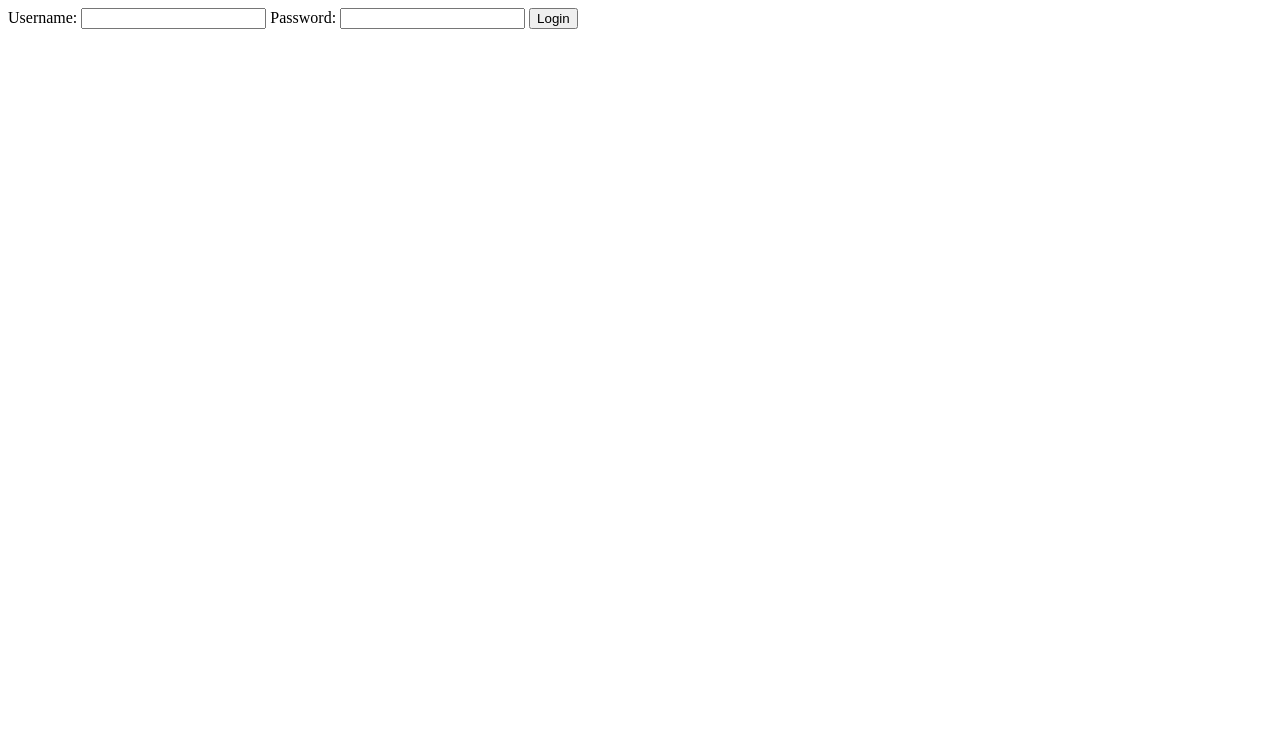
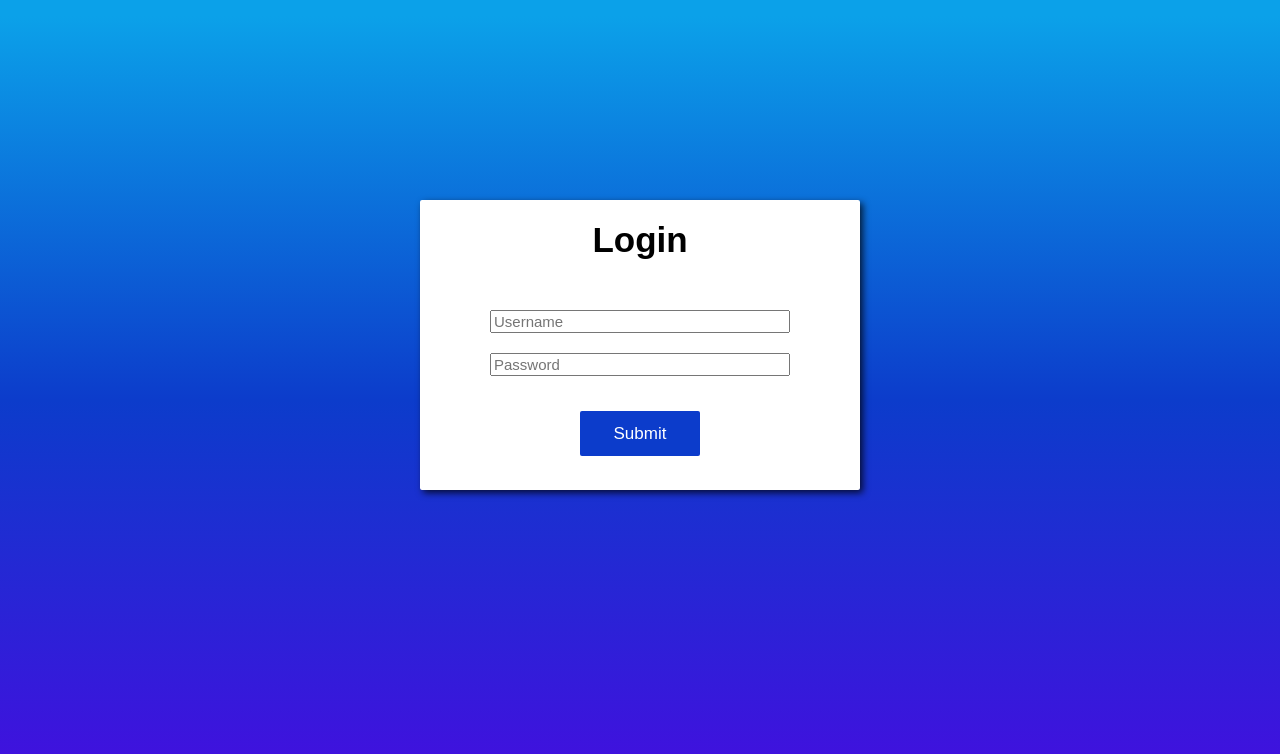
Before and after one commit to CloudyDatFun/camunda-custom-tasklist, a plain HTML site: page login.html in a window 1280 px wide. Drawn offline with Linux system fonts and the light colour scheme.

Commit message:
forgot to push index

```diff
--- a/login.html
+++ b/login.html
@@ -1,11 +1,14 @@
+<head>
+    <link rel="stylesheet" href="login.css">
+</head>
+
 <script src="login.js"></script>
 
-<form name="login" onSubmit="return handleLogin()">
-
-    <label for="username">Username:</label>
-    <input type="text" id="username" name="username">
-    <label for="password">Password:</label>
-    <input type="password" id="password" name="password">
-
-    <input type="submit" value="Login">
-</form>
+<div class="login_wrapper">
+    <a class="headline">Login</a>
+    <form name="login" onSubmit="return handleLogin()" class="login_form">
+        <input type="text" id="username" name="username" placeholder="Username" class="form_input">
+        <input type="password" id="password" name="password" placeholder="Password" class="form_input form_input_bottom">
+        <input type="submit" value="Submit" class="form_submit">
+    </form>
+</div>
```
